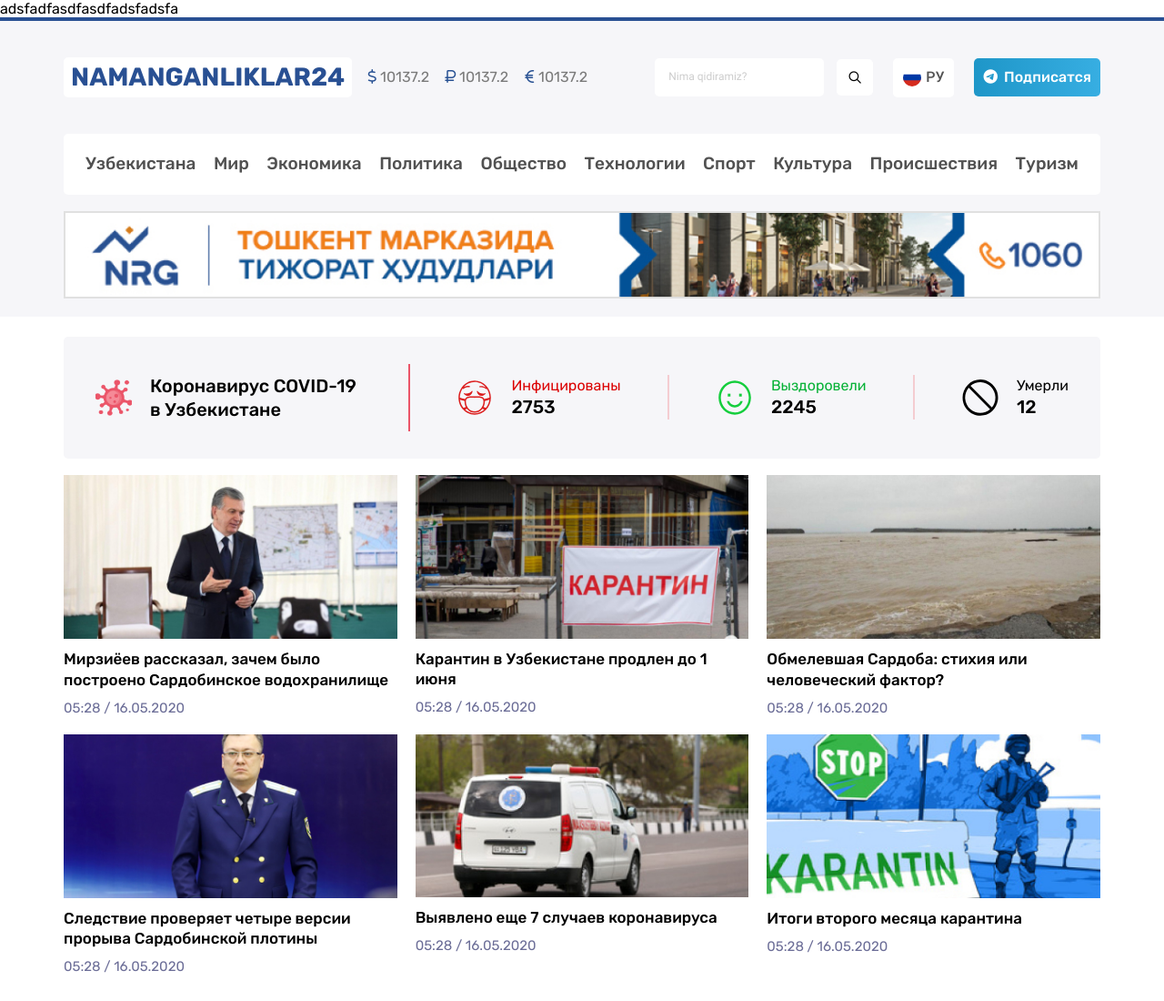
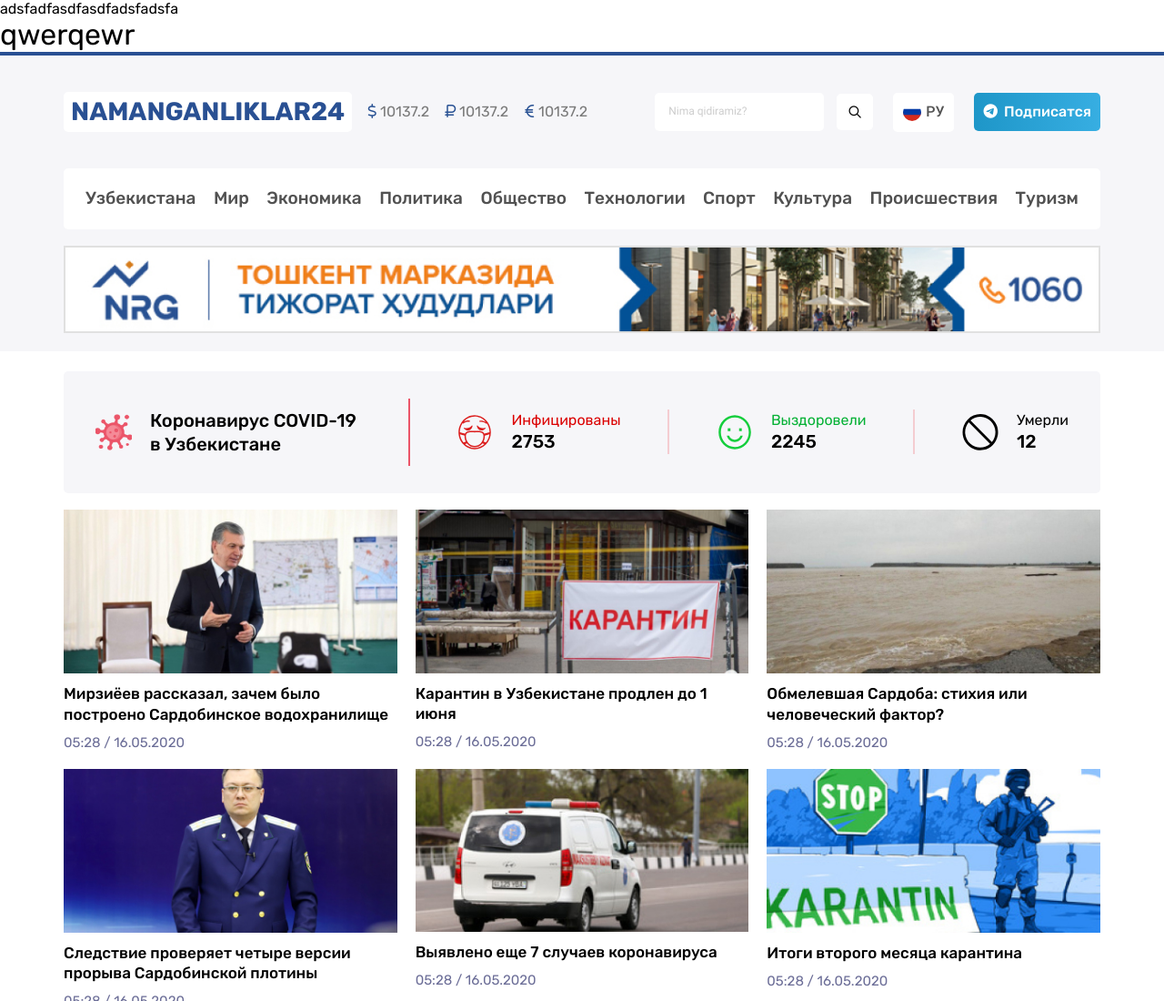
Before and after one commit to abizdev/test, a plain HTML site: page index.html in a window 1280 px wide. Shown: the top 1100 px of the page at 91% size. Drawn offline with Linux system fonts and the light colour scheme.

Commit message:
feat: new change

```diff
--- a/index.html
+++ b/index.html
@@ -9,6 +9,8 @@
 	<body>
 
 		<div>adsfadfasdfasdfadsfadsfa</div>
+
+		<h1>qwerqewr</h1>
 		<!-- header -->
 		<header class="header">
 			<div class="container header__content">
```
